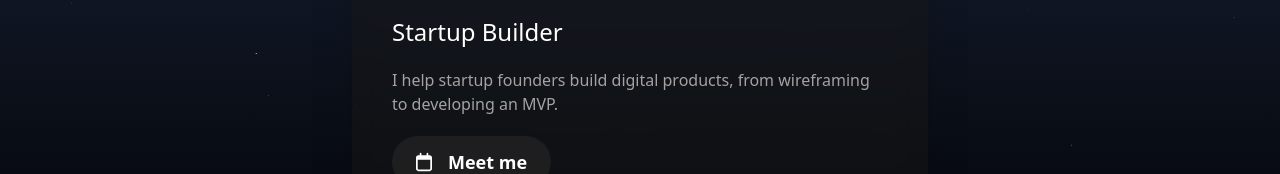
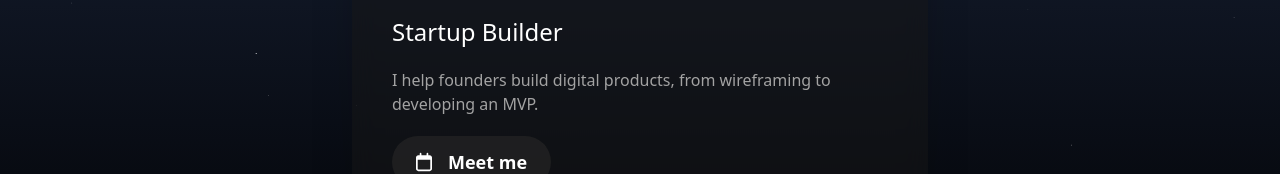
Before and after one commit to SamMerrick/samjmerrick, a Next.js app: page / in a window 1280 px wide. Shown: the part 452-626 px from the top of the page. Built offline with nearby package versions, Linux system fonts and the light colour scheme.

Commit message:
Minor text change

```diff
--- a/pages/index.tsx
+++ b/pages/index.tsx
@@ -51,7 +51,7 @@ export default function Home() {
           </h1>
           <h2 className="text-xl md:text-2xl">Startup Builder</h2>
           <h2 className=" text-neutral-400">
-            I help startup founders build digital products, from wireframing to
+            I help founders build digital products, from wireframing to
             developing an MVP.
           </h2>
           <a
```
